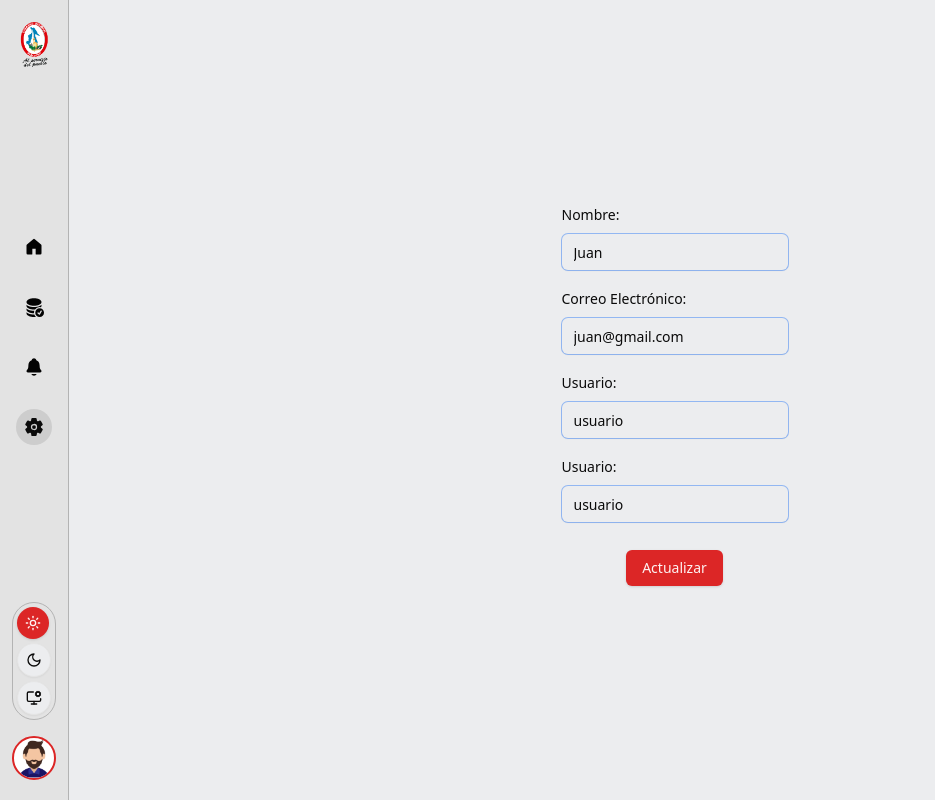
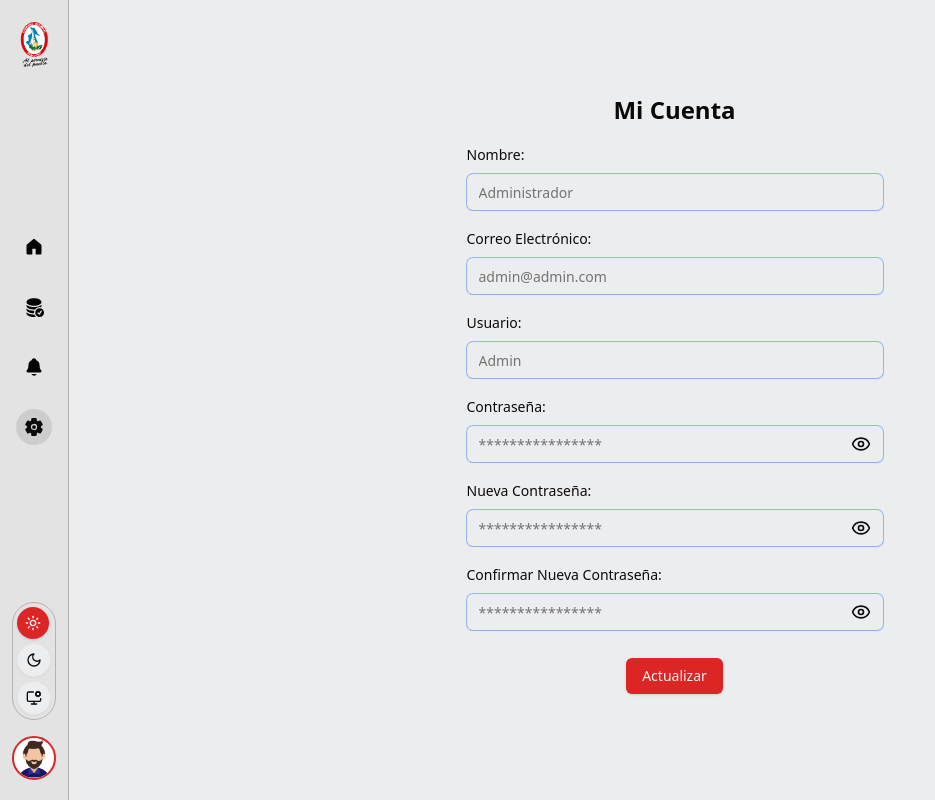
Before and after one commit to Miguel-UNSCH/obras-adm, a Next.js app: page /dashboard/configuraciones in a window 1280 px wide. Shown: the whole page, without its empty margins (0-935 px from the left). Built offline with nearby package versions, Linux system fonts and the light colour scheme; no server answers; the database is empty.

Commit message:
Configuracion
Ya esta el esquema

```diff
--- a/src/actions/obras-actions.ts
+++ b/src/actions/obras-actions.ts
@@ -1,23 +1,23 @@
-// "use server";
+"use server";
 
-// import { query } from '@/lib/db';
+import { query } from '@/lib/db';
 
-// interface Option {
-//   value: string;
-//   label: string;
-// }
+interface Option {
+  value: string;
+  label: string;
+}
 
-// export async function getDoc() {
-//     try {
-//       const result = await query(
-//         `SELECT id, tipo_proyecto, abreviatura, nombre, numero_meta, "codigo_CUI", "codigo_OAD", estado_registro, fecha_registro, fecha_modificacion, usuario_registra_id, direccion, latitud, longitud
-//         FROM public."archivoProject_proyecto"
-//         WHERE  tipo_proyecto = 'OAD'`,
-//         []
-//       );
-//       return result;
-//     } catch (error) {
-//       console.error("Error al obtener los documentos del profesional: ", error);
-//       return [];
-//     }
-//   }
+export async function getDoc() {
+    try {
+      const result = await query(
+        `SELECT id, tipo_proyecto, abreviatura, nombre, numero_meta, "codigo_CUI", "codigo_OAD", estado_registro, fecha_registro, fecha_modificacion, usuario_registra_id, direccion, latitud, longitud
+        FROM public."archivoProject_proyecto"
+        WHERE  tipo_proyecto = 'OAD'`,
+        []
+      );
+      return result;
+    } catch (error) {
+      console.error("Error al obtener los documentos del profesional: ", error);
+      return [];
+    }
+  }
--- a/src/app/dashboard/configuraciones/cuenta-container.tsx
+++ b/src/app/dashboard/configuraciones/cuenta-container.tsx
@@ -5,7 +5,7 @@ import { Input } from "@/components/ui/input";
 import { Button } from "@/components/ui/button";
 import { Form, FormControl, FormField, FormItem, FormLabel, FormMessage } from "@/components/ui/form";
 import { Eye, EyeOff } from "lucide-react";
-
+import { useState } from "react";
 
 type Session = {
   name: string;
@@ -21,27 +21,30 @@ type FormData = {
   name: string;
   email: string;
   role: string;
+  contrasenia: string;
+  nuevacontrasenia: string;
+  confirmarnuevacontrasenia: string;
 };
 
 export function CuentaContainer({ session }: CuentaContainerProps) {
-  // Inicializa el formulario con useForm
-  const form = useForm<FormData>({
-    defaultValues: {
-      name: session.name,
-      email: session.email,
-      role: session.role,
-    },
-  });
+  const form = useForm<FormData>();
 
-  // onSubmit para manejar el envío del formulario
+  const [showPassword, setShowPassword] = useState(false);
+  const [showNewPassword, setShowNewPassword] = useState(false);
+  const [showConfirmPassword, setShowConfirmPassword] = useState(false);
+
+  const toggleShowPassword = () => setShowPassword(!showPassword);
+  const toggleShowNewPassword = () => setShowNewPassword(!showNewPassword);
+  const toggleShowConfirmPassword = () => setShowConfirmPassword(!showConfirmPassword);
+
   const onSubmit = async (data: FormData) => {
     console.log("Datos enviados:", data);
-    // Aquí puedes hacer la lógica de actualización de datos o envío a la API
   };
 
   return (
-    <FormProvider {...form}> {/* FormProvider para pasar el contexto de useForm a los campos */}
-      <form onSubmit={form.handleSubmit(onSubmit)} className="space-y-4">
+    <FormProvider {...form}>
+      <form onSubmit={form.handleSubmit(onSubmit)} className="space-y-4 max-w-md mx-auto p-4 w-full">
+      <h2 className="text-2xl font-bold mb-4 text-center">Mi Cuenta</h2>
 
         <FormField
           control={form.control}
@@ -85,14 +88,84 @@ export function CuentaContainer({ session }: CuentaContainerProps) {
           )}
         />
 
+        {/* Contraseña */}
         <FormField
           control={form.control}
-          name="role"
+          name="contrasenia"
           render={({ field }) => (
             <FormItem>
-              <FormLabel>Usuario:</FormLabel>
+              <FormLabel>Contraseña:</FormLabel>
               <FormControl>
-                <Input placeholder="Admin" {...field} />
+                <div className="relative">
+                  <Input
+                    type={showPassword ? "text" : "password"}
+                    placeholder="****************"
+                    {...field}
+                  />
+                  <button
+                    type="button"
+                    onClick={toggleShowPassword}
+                    className="absolute inset-y-0 right-0 pr-3 flex items-center"
+                  >
+                    {showPassword ? <EyeOff size={20} /> : <Eye size={20} />}
+                  </button>
+                </div>
+              </FormControl>
+              <FormMessage className="text-end" />
+            </FormItem>
+          )}
+        />
+
+        {/* Nueva Contraseña */}
+        <FormField
+          control={form.control}
+          name="nuevacontrasenia"
+          render={({ field }) => (
+            <FormItem>
+              <FormLabel>Nueva Contraseña:</FormLabel>
+              <FormControl>
+                <div className="relative">
+                  <Input
+                    type={showNewPassword ? "text" : "password"}
+                    placeholder="****************"
+                    {...field}
+                  />
+                  <button
+                    type="button"
+                    onClick={toggleShowNewPassword}
+                    className="absolute inset-y-0 right-0 pr-3 flex items-center"
+                  >
+                    {showNewPassword ? <EyeOff size={20} /> : <Eye size={20} />}
+                  </button>
+                </div>
+              </FormControl>
+              <FormMessage className="text-end" />
+            </FormItem>
+          )}
+        />
+
+        {/* Confirmar Nueva Contraseña */}
+        <FormField
+          control={form.control}
+          name="confirmarnuevacontrasenia"
+          render={({ field }) => (
+            <FormItem>
+              <FormLabel>Confirmar Nueva Contraseña:</FormLabel>
+              <FormControl>
+                <div className="relative">
+                  <Input
+                    type={showConfirmPassword ? "text" : "password"}
+                    placeholder="****************"
+                    {...field}
+                  />
+                  <button
+                    type="button"
+                    onClick={toggleShowConfirmPassword}
+                    className="absolute inset-y-0 right-0 pr-3 flex items-center"
+                  >
+                    {showConfirmPassword ? <EyeOff size={20} /> : <Eye size={20} />}
+                  </button>
+                </div>
               </FormControl>
               <FormMessage className="text-end" />
             </FormItem>
--- a/src/app/dashboard/configuraciones/page.tsx
+++ b/src/app/dashboard/configuraciones/page.tsx
@@ -1,6 +1,11 @@
+import { getDoc } from "@/actions/obras-actions";
 import CuentaContainer from "./cuenta-container";
 
+
 async function Page() {
+
+  const Doc = await getDoc()
+  console.log(Doc)
 
   const formattedSession = {
       name: "Juan",
--- a/src/lib/db.ts
+++ b/src/lib/db.ts
@@ -1,32 +1,32 @@
-// /* eslint-disable @typescript-eslint/no-explicit-any */
-// // src/lib/db.ts
-// import { Pool, QueryResultRow } from 'pg';
+/* eslint-disable @typescript-eslint/no-explicit-any */
+// src/lib/db.ts
+import { Pool, QueryResultRow } from 'pg';
 
-// // Define una interfaz para los parámetros de conexión
-// interface DBConfig {
-//   host: string;
-//   port: number;
-//   database: string;
-//   user: string;
-//   password: string;
-// }
+// Define una interfaz para los parámetros de conexión
+interface DBConfig {
+  host: string;
+  port: number;
+  database: string;
+  user: string;
+  password: string;
+}
 
-// // Obtiene la configuración desde las variables de entorno
-// const dbConfig: DBConfig = {
-//   host: process.env.PGHOST || 'localhost',
-//   port: parseInt(process.env.PGPORT || '5432', 10),
-//   database: process.env.PGDATABASE || 'mi_base_de_datos',
-//   user: process.env.PGUSER || 'mi_usuario',
-//   password: process.env.PGPASSWORD || 'mi_contraseña',
-// };
+// Obtiene la configuración desde las variables de entorno
+const dbConfig: DBConfig = {
+  host: process.env.PGHOST || 'localhost',
+  port: parseInt(process.env.PGPORT || '5432', 10),
+  database: process.env.PGDATABASE || 'mi_base_de_datos',
+  user: process.env.PGUSER || 'mi_usuario',
+  password: process.env.PGPASSWORD || 'mi_contraseña',
+};
 
-// // Crea un pool de conexiones con `native: false`
-// const pool = new Pool(dbConfig);
+// Crea un pool de conexiones con `native: false`
+const pool = new Pool(dbConfig);
 
-// export async function query<T extends QueryResultRow>(
-//   text: string,
-//   params?: any[]
-// ): Promise<T[]> {
-//   const res = await pool.query<T>(text, params);
-//   return res.rows;
-// }
+export async function query<T extends QueryResultRow>(
+  text: string,
+  params?: any[]
+): Promise<T[]> {
+  const res = await pool.query<T>(text, params);
+  return res.rows;
+}
```
Also changed, not shown: 2 other files (tests, documents, lock files or other folders).
